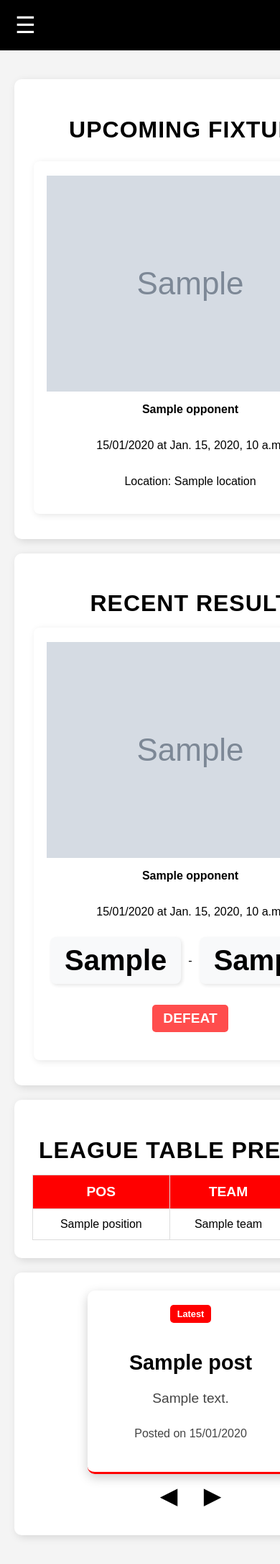
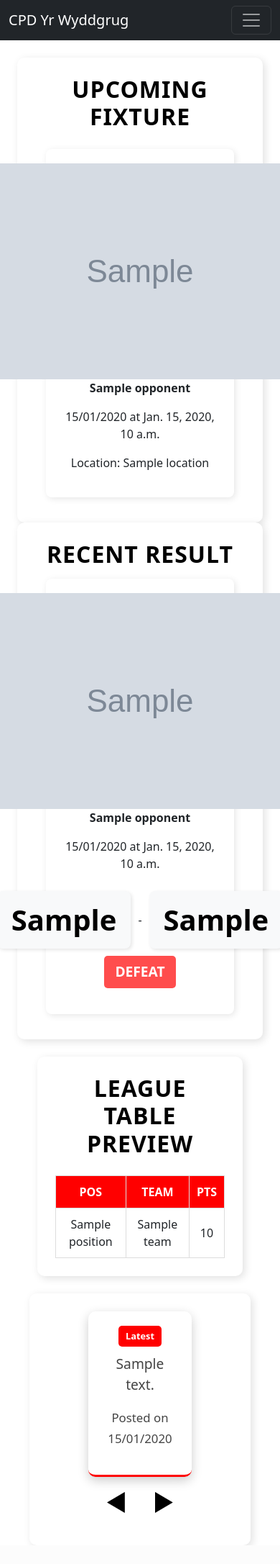
Before and after one commit to JLG-96/project4_cpd_site, a Django app: template team/templates/team/home.html in a window 390 px wide; the page is wider, and only the part inside the window is pictured. Shown: that part at 72% size. After the commit the page ends 2147 px from the top of that part, so only its background shows below. Run offline with Django 5.2, Linux system fonts and the light colour scheme; the template is opened without the code that fills it: most values are stand-ins (such as "Sample title", 1, 10 or a date in 2020); grey boxes marked "Sample" are stand-in pictures.

Commit message:
Implemented Bootstrap for improved responsiveness across homepage. Preserved original styling while enhancing layout with Bootstrap grid system and responsive utilities. Added scrollable league table for mobile and conditionally hid manager comment headers on smaller screens.

```diff
--- a/static/css/style.css
+++ b/static/css/style.css
@@ -260,7 +260,7 @@ body {
     background: #f8f8f8;
     border-radius: 10px;
     box-shadow: 0px 4px 10px rgba(0, 0, 0, 0.1);
-    margin-top: 20px;
+    margin-top: 40px;
     grid-column: span 2; /* Full width */
     transition: transform 0.3s ease-in-out;
 }
@@ -984,65 +984,8 @@ details ul li {
     display: inline;
 }
 
-.standard-nav {
-    background: black;
-    color: white;
-    padding: 15px;
-    position: relative;
-    width: 100%;
-    z-index: 1000;
-}
-
-/* Container for hamburger + ul */
-.nav-container {
-    display: flex;
-    align-items: center;
-    justify-content: space-between;
-}
-
-/* Hamburger icon: hidden by default (shown under 576px) */
-.hamburger {
-    display: none;
-    font-size: 2rem;
-    background: none;
-    border: none;
-    color: white;
-    cursor: pointer;
-}
-
-/* Nav links: horizontal by default */
-.nav-links {
-    list-style: none;
-    display: flex;
-    gap: 20px;
-    margin: 0;
-    padding: 0;
-}
-
-/* Desktop/Tablet link styles */
-.nav-links li a {
-    color: white;
-    text-decoration: none;
-    font-weight: bold;
-}
-
 .standard-nav li {
     margin-right: 15px;
-}
-
-.logout-form button {
-    background: none;
-    border: none;
-    color: white;
-    font-size: 1rem;
-    cursor: pointer;
-}
-
-.username-display {
-    font-size: 1rem;
-    color: #ccc;
-    margin-left: 5px;
-    font-weight: normal;
 }
 
 .homepage-grid {
@@ -1143,8 +1086,13 @@ label {
     display: block;
 }
 
+/* Media Queries*/
 
-/* Media Queries */
+@media (max-width: 454px) {
+    .news-title {
+        display: none;
+    }
+}
 
 @media (max-width: 576px) {
 
--- a/team/templates/team/base.html
+++ b/team/templates/team/base.html
@@ -6,57 +6,78 @@
     <title>CPD Yr Wyddgrug</title>
     {% load static %}
     <link rel="stylesheet" href="{% static 'css/style.css' %}">
+    <!-- Bootstrap CSS CDN -->
+    <link href="https://cdn.jsdelivr.net/npm/bootstrap@5.3.3/dist/css/bootstrap.min.css" rel="stylesheet" integrity="sha384-..." crossorigin="anonymous">
 </head>
 <body>
+
     <!-- Navigation -->
-    <nav class="standard-nav">
-        <div class="nav-container">
-            <!-- Hamburger Icon (only shows on smaller screens) -->
-            <button class="hamburger" onclick="toggleMenu()">&#9776;</button>
+    <nav class="navbar navbar-expand-lg navbar-dark bg-dark">
+        <div class="container-fluid">
+            <a class="navbar-brand" href="{% url 'home' %}">CPD Yr Wyddgrug</a>
+            <button class="navbar-toggler" type="button" data-bs-toggle="collapse" data-bs-target="#navbarNav"
+                aria-controls="navbarSupportedContent" aria-expanded="false" aria-label="Toggle navigation">
+                <span class="navbar-toggler-icon"></span>
+            </button>
 
-            <!-- Nav Links (horizontal on bigger screens, hidden on small) -->
-            <ul class="nav-links" id="mainNav">
-                <li><a href="{% url 'home' %}">Home</a></li>
-                <li><a href="{% url 'fixtures' %}">Fixtures</a></li>
-                <li><a href="{% url 'results' %}">Results</a></li>
-                <li><a href="{% url 'league_table' %}">League Table</a></li>
+            <div class="collapse navbar-collapse" id="navbarNav">
+                <ul class="navbar-nav ms-auto mb-2 mb-lg-0">
+
+                    <li class="nav-item">
+                        <a class="nav-link" href="{% url 'home' %}">Home</a>
+                    </li>
+                    <li class="nav-item">
+                        <a class="nav-link" href="{% url 'fixtures' %}">Fixtures</a>
+                    </li>
+                    <li class="nav-item">
+                        <a class="nav-link" href="{% url 'results' %}">Results</a>
+                    </li>
+                    <li class="nav-item">
+                        <a class="nav-link" href="{% url 'league_table' %}">League Table</a>
+                    </li>
 
                     {% if user.is_authenticated %}
                         {% if user.profile.role == "manager" %}
-                        <li><a href="{% url 'manager_dashboard' %}">Manager Dashboard</a></li>
+                            <li class="nav-item">
+                                <a class="nav-link" href="{% url 'manager_dashboard' %}">Manager Dashboard</a>
+                            </li>
                         {% else %}
-                        <li><a href="{% url 'player_dashboard' %}">Player Dashboard</a></li>
+                            <li class="nav-item">
+                                <a class="nav-link" href="{% url 'player_dashboard' %}">Player Dashboard</a>
+                            </li>
                         {% endif %}
-                    <li>
-                        <form action="{% url 'logout' %}" method="post" class="logout-form">
+
+                        <li class="nav-item">
+                            <form action="{% url 'logout' %}" method="post" class="d-inline">
                                 {% csrf_token %}
-                            <button type="submit">Logout</button>
+                                <button class="btn btn-outline-light btn-sm ms-2" type="submit">Logout</button>
                             </form>
                         </li>
-                    <li>(Signed in as: {{ user.username }})</li>
+                        <li class="nav-item">
+                            <span class="navbar-text ms-3">Signed in as: <strong>{{ user.username }}</strong></span>
+                        </li>
                     {% else %}
-                    <li><a href="{% url 'login' %}">Login</a></li>
-                    <li><a href="{% url 'register' %}">Register</a></li>
+                        <li class="nav-item">
+                            <a class="nav-link" href="{% url 'login' %}">Login</a>
+                        </li>
+                        <li class="nav-item">
+                            <a class="nav-link" href="{% url 'register' %}">Register</a>
+                        </li>
                     {% endif %}
+
                 </ul>
+            </div>
         </div>
     </nav>
 
-    <script>
-    function toggleMenu() {
-        console.log("Hamburger clicked!");
-        const nav = document.getElementById("mainNav");
-        if (!nav) {
-            console.log("No element with id='mainNav'");
-        } else {
-            nav.classList.toggle("show");
-            console.log("Toggled .show on nav-links. Current class:", nav.className);
-        }
-    }
-    </script>
+    <!-- Main Content -->
+    <div class="container mt-4">
+        {% block content %}
+        {% endblock %}
+    </div>
 
-    {% block content %}
-    <!-- Page-specific content -->
-    {% endblock %}
+    <!-- Bootstrap Bundle with Popper -->
+    <script src="https://cdn.jsdelivr.net/npm/bootstrap@5.3.3/dist/js/bootstrap.bundle.min.js" integrity="sha384-..." crossorigin="anonymous"></script>
+
 </body>
 </html>
--- a/team/templates/team/home.html
+++ b/team/templates/team/home.html
@@ -4,7 +4,6 @@
 {% block content %}
 <!-- Team Banner -->
 <section class="team-banner">
-    <!-- Hard-coded Wyddgrug logo in the static folder -->
     <img src="{% static 'team_logos/cpd_logo.jpg' %}" alt="CPD Yr Wyddgrug Logo" class="club-logo">
     <div class="banner-content">
         <h1 class="team-title">CPD Yr Wyddgrug</h1>
@@ -16,15 +15,15 @@
     </div>
 </section>
 
-<!-- Main Homepage Grid -->
-<section class="homepage-grid">
-
-    <!-- Upcoming Fixture -->
+<!-- Main Homepage Layout with Bootstrap -->
+<div class="container mt-4">
+    <!-- Upcoming Fixture & Recent Result -->
+    <div class="row justify-content-center mb-4">
+        <div class="col-md-6">
             <div class="grid-item fixture-section">
                 <h2>Upcoming Fixture</h2>
                 {% if upcoming_fixture %}
-            <div class="fixture-card">
-                <!-- Static approach: we combine 'team_logos/' with the DB filename -->
+                    <div class="fixture-card h-100 d-flex flex-column justify-content-between">
                         <img src="{% static 'team_logos/' %}{{ upcoming_fixture.opponent.logo }}"
                             alt="{{ upcoming_fixture.opponent.name }} Logo">
                         <p><strong>{{ upcoming_fixture.opponent.name }}</strong></p>
@@ -35,19 +34,18 @@
                     <p class="no-fixture">No upcoming fixtures.</p>
                 {% endif %}
             </div>
+        </div>
 
-    <!-- Recent Result -->
+        <div class="col-md-6">
             <div class="grid-item result-section">
                 <h2>Recent Result</h2>
                 {% if latest_result %}
-            <div class="result-card">
-                <!-- Static approach for the recent result logo -->
+                    <div class="result-card h-100 d-flex flex-column justify-content-between">
                         <img src="{% static 'team_logos/' %}{{ latest_result.opponent.logo }}"
                             alt="{{ latest_result.opponent.name }} Logo">
                         <p><strong>{{ latest_result.opponent.name }}</strong></p>
                         <p>{{ latest_result.date|date:"d/m/Y" }} at {{ latest_result.time }}</p>
 
-                <!-- Score Cards -->
                         <div class="score-container">
                             <span class="score-card">{{ latest_result.goals_for }}</span>
                             <span>-</span>
@@ -66,11 +64,18 @@
                     <p class="no-result">No results available.</p>
                 {% endif %}
             </div>
+        </div>
+    </div>
 
     <!-- League Table Preview -->
+<div class="container">
+    <div class="row justify-content-center mb-4">
+      <div class="col-lg-10">
         <div class="grid-item league-preview">
           <h2>League Table Preview</h2>
-        <table>
+          <!-- Responsive scroll container -->
+          <div class="table-responsive">
+            <table class="league-table">
               <thead>
                 <tr>
                   <th>Pos</th>
@@ -89,8 +94,14 @@
               </tbody>
             </table>
           </div>
+        </div>
+      </div>
+    </div>
+  </div>
 
     <!-- Manager's Comments (News Style) -->
+    <div class="row justify-content-center">
+        <div class="col-lg-10">
             <div class="grid-item manager-comments">
                 <div id="manager-comment-container">
                     {% if manager_posts %}
@@ -117,7 +128,9 @@
                 <!-- Navigation Arrows -->
                 <button class="nav-button prev-post">&#9664;</button>
                 <button class="nav-button next-post">&#9654;</button>
-
+            </div>
+        </div>
+    </div>
 </div>
 
 <!-- JavaScript for Cycling Posts -->
@@ -131,14 +144,12 @@
 
         function changePost(direction) {
             if (totalPosts <= 1) {
-                    console.warn("⚠️ Only 1 post found, no cycling available.");
+                console.warn("Only 1 post found, no cycling available.");
                 return;
             }
 
-                // Hide current post
             posts[currentIndex].style.display = "none";
 
-                // Update index
             currentIndex += direction;
             if (currentIndex < 0) {
                 currentIndex = totalPosts - 1;
@@ -146,11 +157,9 @@
                 currentIndex = 0;
             }
 
-                // Show new post
             posts[currentIndex].style.display = "block";
         }
 
-            // Attach event listeners AFTER defining the function
         document.querySelector(".prev-post").addEventListener("click", function () {
             changePost(-1);
         });
@@ -160,6 +169,4 @@
         });
     });
 </script>
-
-</section>
 {% endblock %}
```
Lines whose indentation alone changed are shown as unchanged.
